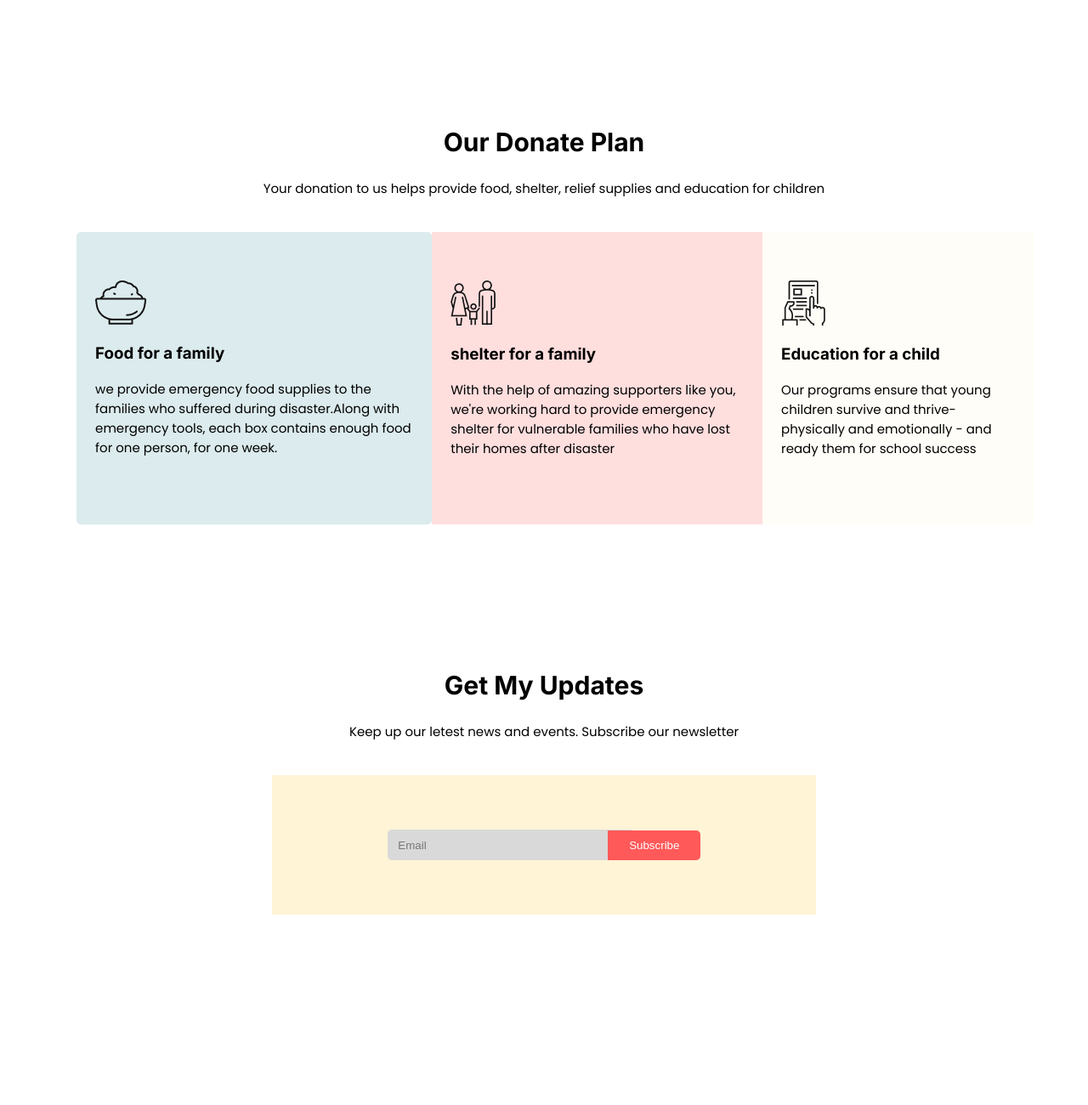
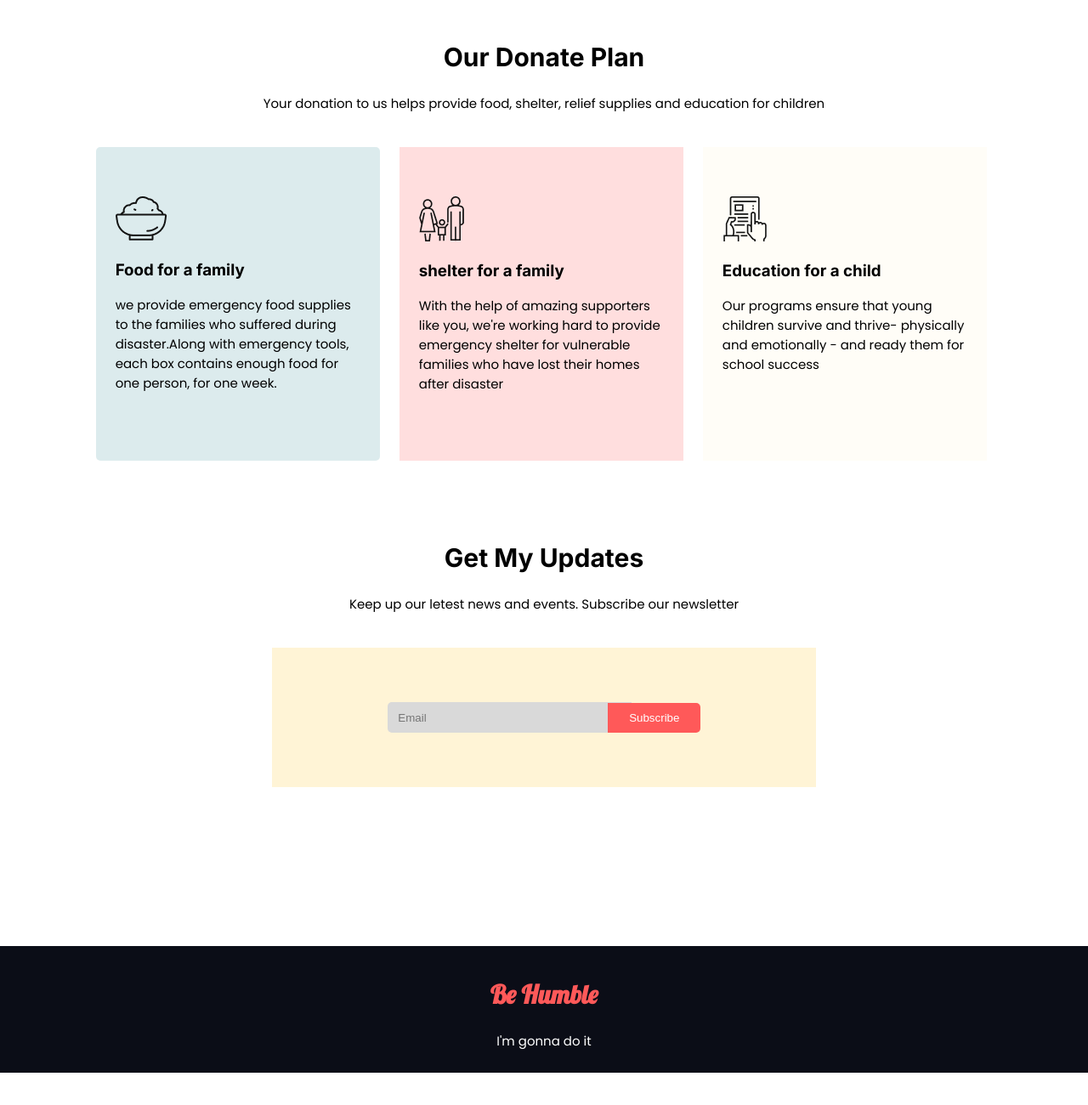
Before and after one commit to risaadodx/donation-website, a plain HTML site: page index.html in a window 1280 px wide. Shown: the part 1040-2340 px from the top of the page at 85% size. After the commit the page ends 2304 px from the top, so only its background shows below. Drawn offline with Linux system fonts and the light colour scheme.

Commit message:
donate plan part updated

```diff
--- a/index.html
+++ b/index.html
@@ -7,6 +7,7 @@
     <link rel="preconnect" href="https://fonts.googleapis.com">
     <link rel="preconnect" href="https://fonts.gstatic.com" crossorigin>
     <link href="https://fonts.googleapis.com/css2?family=Inter:wght@700&family=Poppins&display=swap" rel="stylesheet">
+    <link href="https://fonts.googleapis.com/css2?family=Lobster&display=swap" rel="stylesheet">
     <link rel="stylesheet" href="style.css">
     <title>Donate Today</title>
 </head>
@@ -14,7 +15,7 @@
     <!--Top banner section start-->
     <section class="top-banner">
         <div id="header-text" class="half-width">
-            <h1 >Make someone's Life by giving of yours</h1>
+            <h1 >Make someone's <span>Life</span> by <span>giving</span> of yours</h1>
             <p>We are collecting donations to be distributed to people in need.</p>
             <a class="donate-btn" target="_blank" href="#">Donate Now</a>
         </div>
@@ -45,23 +46,23 @@
         </div>
     </section>
     <!--Our donate plan section start-->
-    <section class="donate-plan">
-        <div>
+    <section >
+        <div class="donate-plan">
             <h2> Our Donate Plan</h2>
             <p>Your donation to us helps provide food, shelter, relief supplies and education for children</p>
         </div>
-        <div class="container">
-            <div id="food">
+        <div class="row">
+            <div id="food" class="column">
                 <img src="icons/food.png" alt="food">
                 <h3>Food for a family</h3>
                 <p>we provide emergency food supplies to the families who suffered during disaster.Along with emergency tools, each box contains enough food for one person, for one week.</p>
             </div>
-            <div id="shelter">
+            <div id="shelter" class="column">
                 <img src="icons/shelter.png" alt="shelter">
                 <h3>shelter for a family</h3>
                 <p>With the help of amazing supporters like you, we're working hard to provide emergency shelter for vulnerable families who have lost their homes after disaster</p>
             </div>
-            <div id="education">
+            <div id="education" class="column">
                 <img src="icons/Frame-1.png" alt="frame1">
                 <h3>Education for a child</h3>
                 <p>Our programs ensure that young children survive and thrive- physically and emotionally - and ready them for school success </p>
@@ -79,5 +80,11 @@
             <button class="sub-btn">Subscribe</button>
         </div>
     </section>
+    <!--Footer section start-->
+    <footer class="footer">
+            <h2>Be Humble</h2>
+            <p>I'm gonna do it</p>
+    </footer>
+
 </body>
 </html>
--- a/style.css
+++ b/style.css
@@ -4,7 +4,7 @@ body{
 }
 section{
     height: 500px;
-    padding-bottom: 50px;
+
 }
 .top-banner{
     background-image: url(images/Rectangle\ 237.png);
@@ -32,7 +32,7 @@ p{
     padding-left: 2%;
 }
 .half-width img{
-    width: 73.5%;
+    width: 67%;
 
 }
 
@@ -42,6 +42,10 @@ h1{
 h2{
     font-size: 30px;
 }
+span{
+    color: #FF5959;
+}
+
 .donate-btn{
     text-decoration: none;
     background-color: #FF5959;
@@ -89,12 +93,18 @@ input:focus{
     width: 100%;
     padding-top: 0;
 }
-.container{
+.row{
     display: flex;
     padding-left: 2%;
     margin-left: 5%;
-    margin-right: 5%;
+    margin-right: 3%;
 
+
+}
+.column{
+    float: left;
+    width: 25%;
+    margin-left: 2%;
 }
 #food{
     background-color:rgb(79, 157, 166, 0.2);
@@ -139,3 +149,15 @@ input:focus{
     padding-left: 2%;
 
 }
+/*Footer area start */
+.footer{
+    background-color: #0B0D17;
+    margin-bottom: -1%;
+    padding-top: 1%;
+    text-align: center;
+    color: white;
+}
+.footer h2{
+    color: #FF5959;
+    font-family: 'Lobster', cursive;
+}
```
